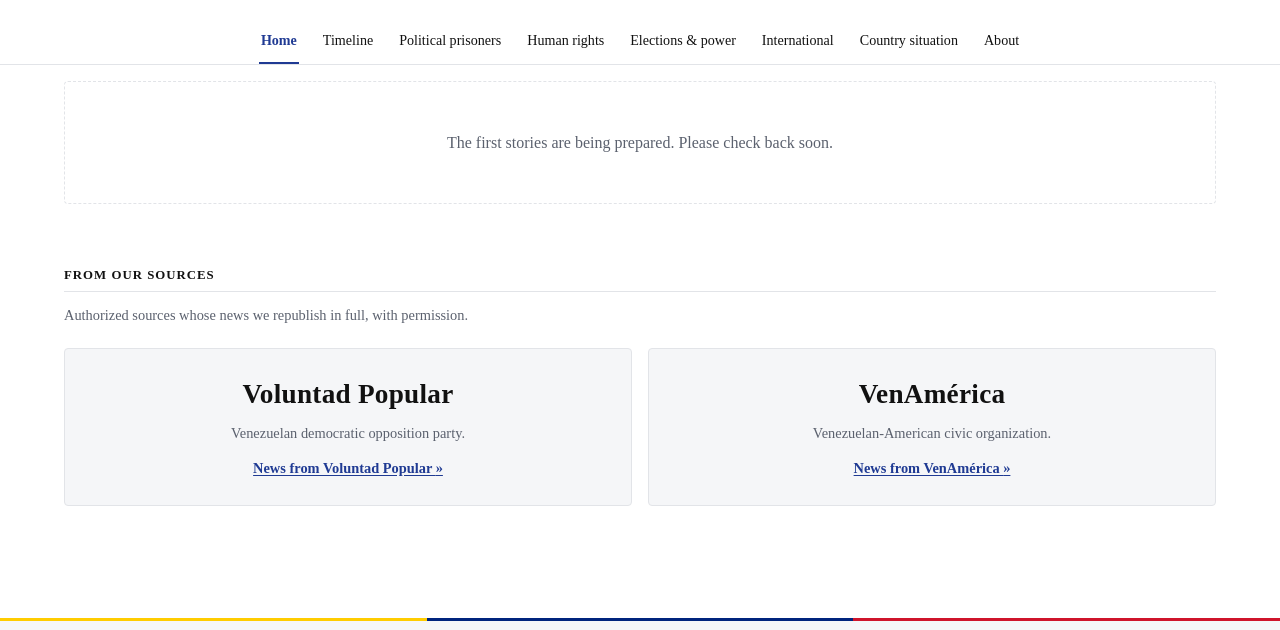
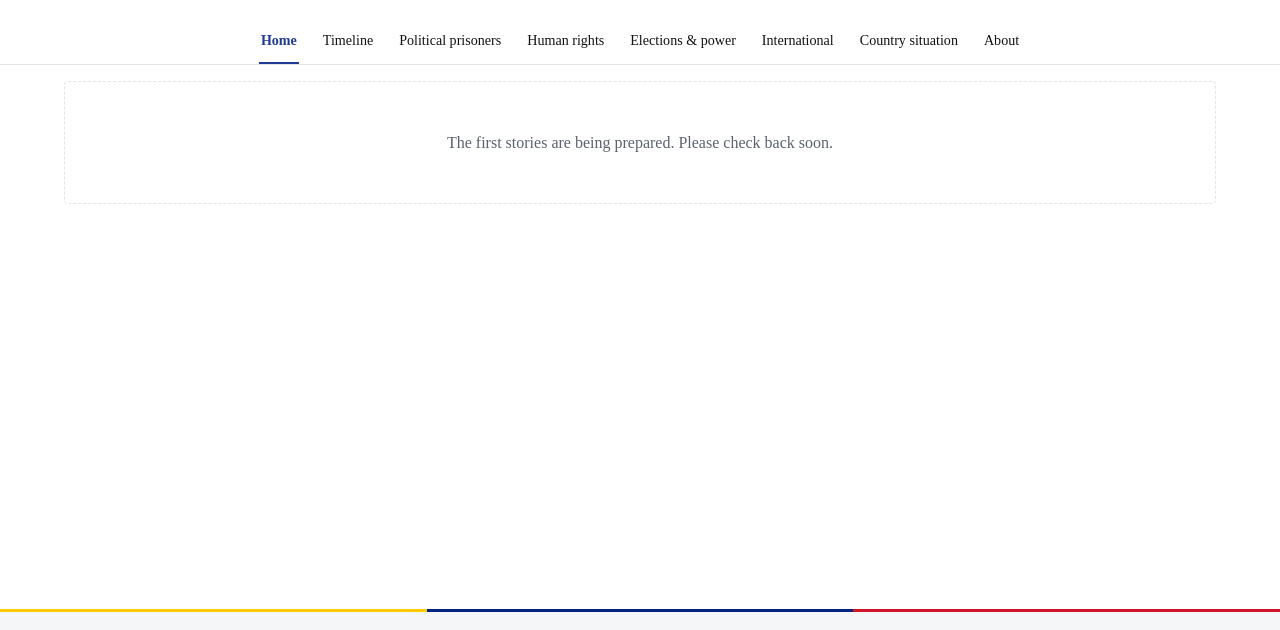
Before and after one commit to venezurecord/venezuelarecord, an Astro site: page / in a window 1280 px wide. Shown: the part 127-757 px from the top of the page. Built offline with nearby package versions, Linux system fonts and the light colour scheme; Astro itself is replaced by a stand-in of ours.

Commit message:
Home: remove source buttons; tier A photo optional (source card fallback)

```diff
--- a/src/views/HomePage.astro
+++ b/src/views/HomePage.astro
@@ -2,8 +2,8 @@
 import BaseLayout from '../layouts/BaseLayout.astro';
 import HeroGrid from '../components/HeroGrid.astro';
 import CategorySection from '../components/CategorySection.astro';
-import { AUTHORIZED_SOURCES, CATEGORIES, SITE } from '../lib/constants';
-import { getStories, sourcePageUrl } from '../lib/news';
+import { CATEGORIES, SITE } from '../lib/constants';
+import { getStories } from '../lib/news';
 import { t, type Lang } from '../i18n/ui';
 
 interface Props {
@@ -46,80 +46,5 @@ const jsonLd = {
     }
 
     {sections.map((s) => <CategorySection lang={lang} category={s.category} stories={s.stories} />)}
-
-    <section class="sources" aria-labelledby="from-sources">
-      <div class="section-head">
-        <h2 id="from-sources">{t(lang, 'home.fromSources')}</h2>
-      </div>
-      <p class="note">{t(lang, 'home.fromSourcesNote')}</p>
-      <ul>
-        {
-          AUTHORIZED_SOURCES.map((src) => (
-            <li>
-              <a class="logo" href={src.url} rel="noopener">
-                {src.name}
-              </a>
-              <p>{src.description[lang]}</p>
-              <a class="more" href={sourcePageUrl(lang, src.name)}>
-                {t(lang, 'source.title', { source: src.name })} <span aria-hidden="true">»</span>
-              </a>
-            </li>
-          ))
-        }
-      </ul>
-    </section>
   </div>
 </BaseLayout>
-
-<style>
-  .sources {
-    margin-top: 64px;
-  }
-  .note {
-    color: var(--muted);
-    margin: -8px 0 20px;
-    font-size: 0.9rem;
-  }
-  ul {
-    list-style: none;
-    margin: 0;
-    padding: 0;
-    display: grid;
-    gap: 16px;
-  }
-  @media (min-width: 640px) {
-    ul {
-      grid-template-columns: 1fr 1fr;
-    }
-  }
-  li {
-    padding: 24px;
-    background: var(--surface);
-    border: 1px solid var(--line);
-    border-radius: var(--radius);
-    text-align: center;
-  }
-  .logo {
-    font-family: var(--serif);
-    font-weight: 700;
-    font-size: 1.7rem;
-    color: var(--text);
-    text-decoration: none;
-    letter-spacing: 0.01em;
-  }
-  .logo:hover {
-    color: var(--accent);
-  }
-  li p {
-    margin: 6px 0 10px;
-    color: var(--muted);
-    font-size: 0.9rem;
-  }
-  .more {
-    display: inline-block;
-    padding-block: 12px;
-    margin-block: -12px;
-    font-size: 0.9rem;
-    font-weight: 600;
-  }
-</style>
```
